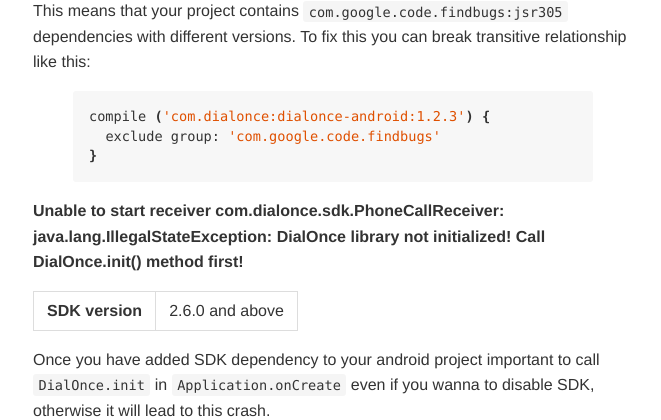
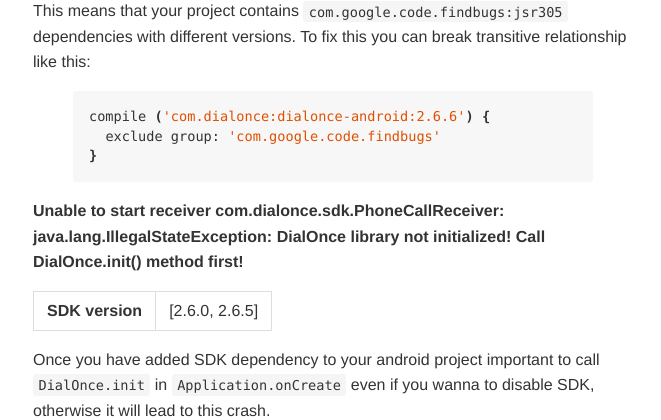
Before and after one commit to dialonce/dialonce.github.io, a Jekyll site: the page built from android/howto/index.md, in a window 1280 px wide and 900 px high, scrolled down 4296 px. Shown: the part 152-572 px from the top of the window, without its empty margins (307-968 px from the left). Built offline with Jekyll 4.4.1, drawn with Linux system fonts in a browser that asks for light colours.

Commit message:
Updated docs according new SDK release 2.6.6

```diff
--- a/android/howto/index.md
+++ b/android/howto/index.md
@@ -170,14 +170,14 @@
 To fix this you can break transitive relationship like this:
 
 {% highlight groovy %}
-compile ('com.dialonce:dialonce-android:1.2.3') {
+compile ('com.dialonce:dialonce-android:2.6.6') {
   exclude group: 'com.google.code.findbugs'
 }
 {% endhighlight %}
 
 __Unable to start receiver com.dialonce.sdk.PhoneCallReceiver: java.lang.IllegalStateException: DialOnce library not initialized! Call DialOnce.init() method first!__<br>
 
-| **SDK version** | 2.6.0 and above |
+| **SDK version** | [2.6.0, 2.6.5] |
 
 Once you have added SDK dependency to your android project important to call `DialOnce.init` in `Application.onCreate` even if you wanna to disable SDK, otherwise it will lead to this crash.
 
```
Also changed, not shown: android/specs/index.md (+2 -2 lines).
